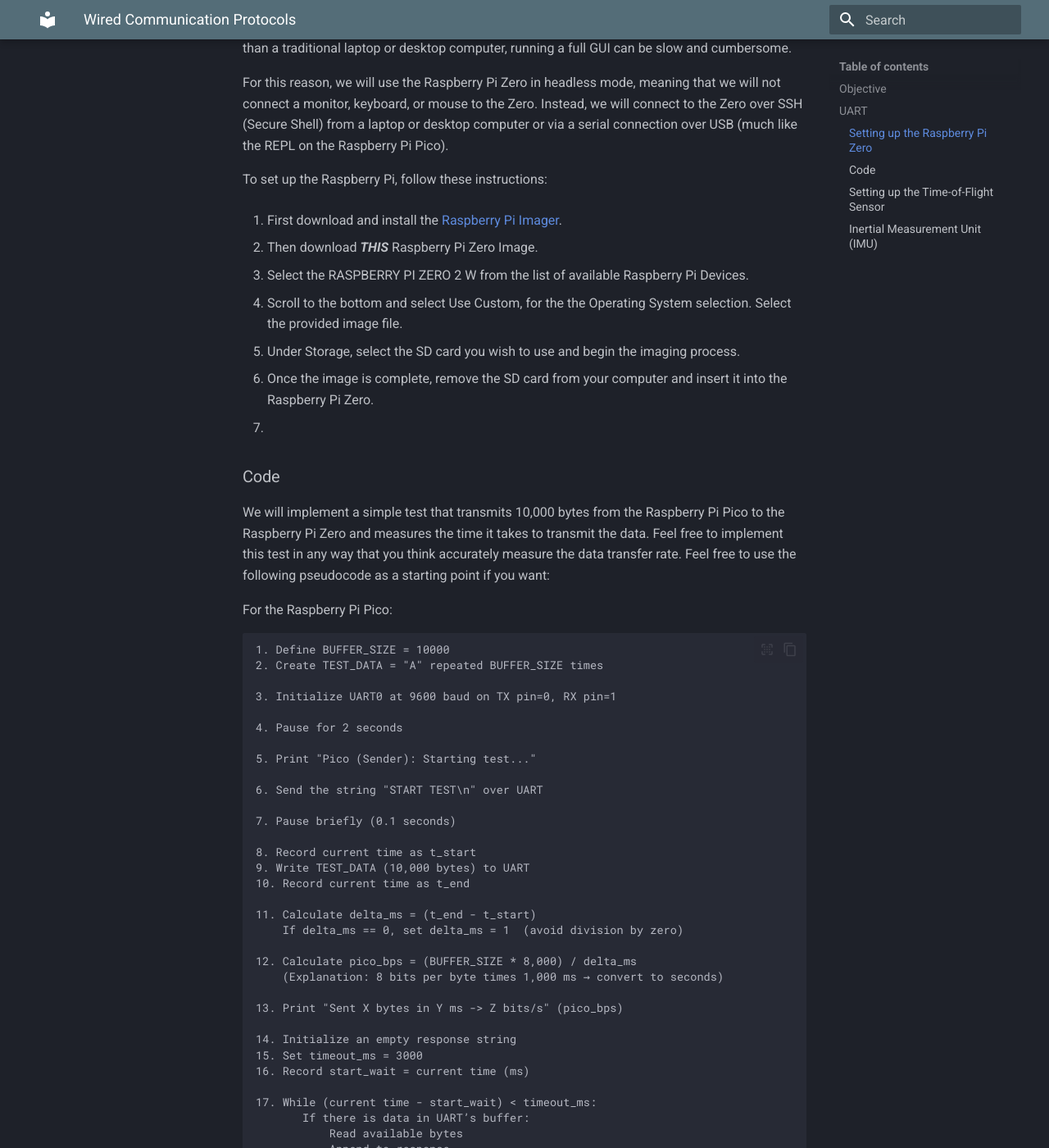
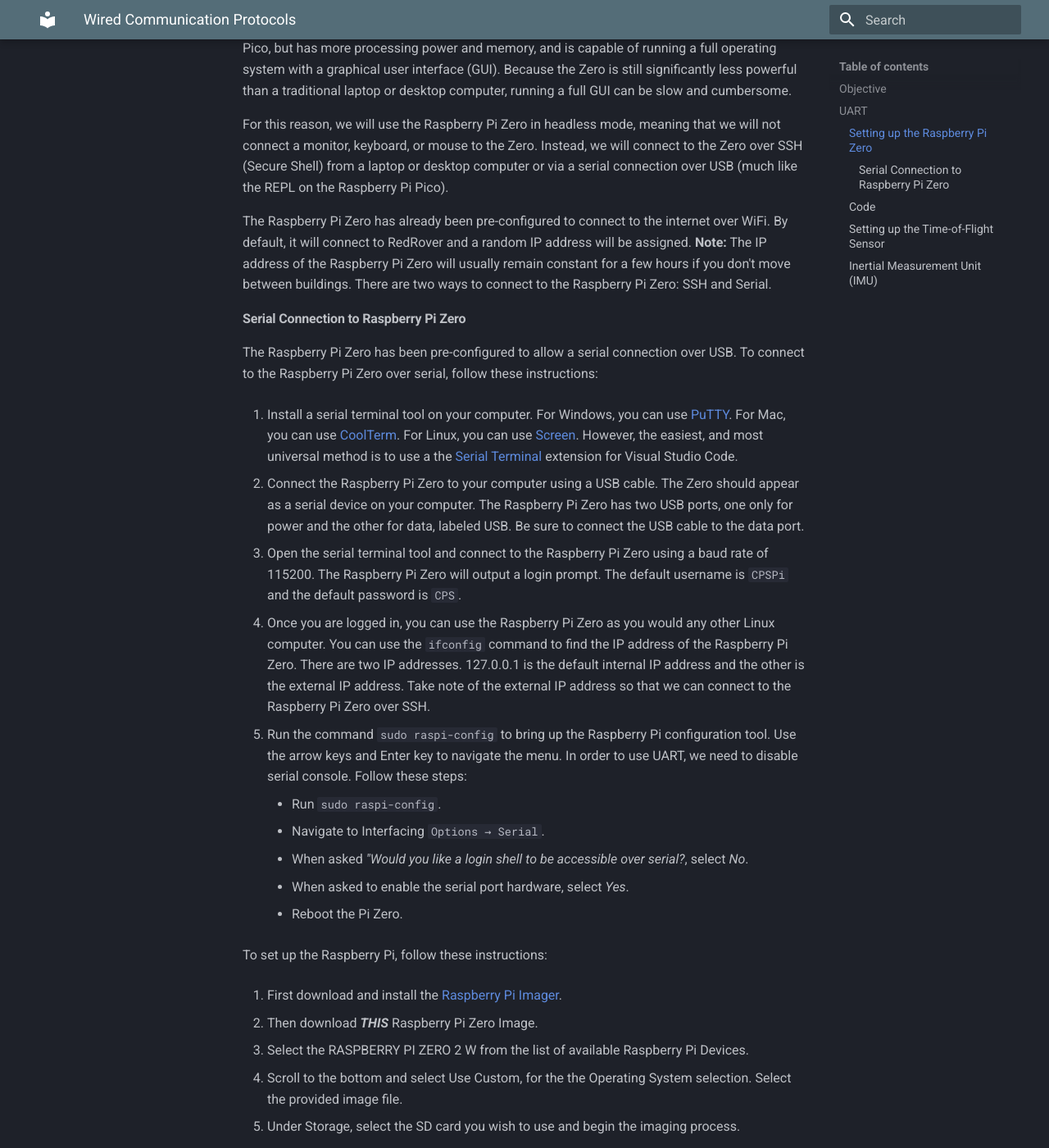
Before and after one commit to CPS-Cornell/course, an MkDocs documentation site: the page built from docs/labs/Lab1/Lab1.md, in a window 1280 px wide and 1400 px high, scrolled down 750 px. Shown: the whole window at 82% size. Built offline with MkDocs 1.6.1 and Material for MkDocs 9.7.7, drawn with Linux system fonts in a browser that asks for light colours; some of the changed text lies outside the part shown.

Commit message:
minor changes to lab 1

```diff
--- a/docs/labs/Lab1/Lab1.md
+++ b/docs/labs/Lab1/Lab1.md
@@ -2,7 +2,7 @@
 
 ## Objective
 
-In this lab, we will explore the basics of wired communication protocols. We will implment I2C to integrate a time-of-flight sensor and IMU with the Raspberry Pi Pico. We will also use Camera Serial Interface (CSI) to interface a camera module with the Raspberry Pi Zero.
+In this lab, we will explore the basics of wired communication protocols. We will implement I2C to integrate a light-based proximity sensor and IMU with the Raspberry Pi Pico. We will also implement UART to establish a communication link between the Raspberry Pi Pico and a Raspberry Pi Zero, and test the real-world transmission speeds, and implement a simple data compression algorithm to reduce the amount of data transmitted.
 
 ## UART
 
@@ -15,6 +15,28 @@
 The Raspberry Pi Zero 2 W is a small single-board computer that is similar to the Raspberry Pi Pico, but has more processing power and memory, and is capable of running a full operating system with a graphical user interface (GUI). Because the Zero is still significantly less powerful than a traditional laptop or desktop computer, running a full GUI can be slow and cumbersome.
 
 For this reason, we will use the Raspberry Pi Zero in headless mode, meaning that we will not connect a monitor, keyboard, or mouse to the Zero. Instead, we will connect to the Zero over SSH (Secure Shell) from a laptop or desktop computer or via a serial connection over USB (much like the REPL on the Raspberry Pi Pico).
+
+The Raspberry Pi Zero has already been pre-configured to connect to the internet over WiFi. By default, it will connect to RedRover and a random IP address will be assigned. **Note:** The IP address of the Raspberry Pi Zero will usually remain constant for a few hours if you don't move between buildings. There are two ways to connect to the Raspberry Pi Zero: SSH and Serial.
+
+#### Serial Connection to Raspberry Pi Zero
+
+The Raspberry Pi Zero has been pre-configured to allow a serial connection over USB. To connect to the Raspberry Pi Zero over serial, follow these instructions:
+
+1. Install a serial terminal tool on your computer. For Windows, you can use [PuTTY](https://www.putty.org/). For Mac, you can use [CoolTerm](https://freeware.the-meiers.org/). For Linux, you can use [Screen](https://www.gnu.org/software/screen/manual/screen.html). However, the easiest, and most universal method is to use a the [Serial Terminal](https://marketplace.visualstudio.com/items?itemName=awsxxf.serialterminal) extension for Visual Studio Code.
+
+2. Connect the Raspberry Pi Zero to your computer using a USB cable. The Zero should appear as a serial device on your computer. The Raspberry Pi Zero has two USB ports, one only for power and the other for data, labeled USB. Be sure to connect the USB cable to the data port.
+
+3. Open the serial terminal tool and connect to the Raspberry Pi Zero using a baud rate of 115200. The Raspberry Pi Zero will output a login prompt. The default username is `CPSPi` and the default password is `CPS`.
+
+4. Once you are logged in, you can use the Raspberry Pi Zero as you would any other Linux computer. You can use the `ifconfig` command to find the IP address of the Raspberry Pi Zero. There are two IP addresses. 127.0.0.1 is the default internal IP address and the other is the external IP address. Take note of the external IP address so that we can connect to the Raspberry Pi Zero over SSH.
+
+5. Run the command `sudo raspi-config` to bring up the Raspberry Pi configuration tool. Use the arrow keys and Enter key to navigate the menu. In order to use UART, we need to disable serial console. Follow these steps:
+
+    - Run `sudo raspi-config`.
+    - Navigate to Interfacing `Options → Serial`.
+    - When asked *"Would you like a login shell to be accessible over serial?*, select *No*.
+    - When asked to enable the serial port hardware, select *Yes*.
+    - Reboot the Pi Zero.
 
 To set up the Raspberry Pi, follow these instructions:
 
```
